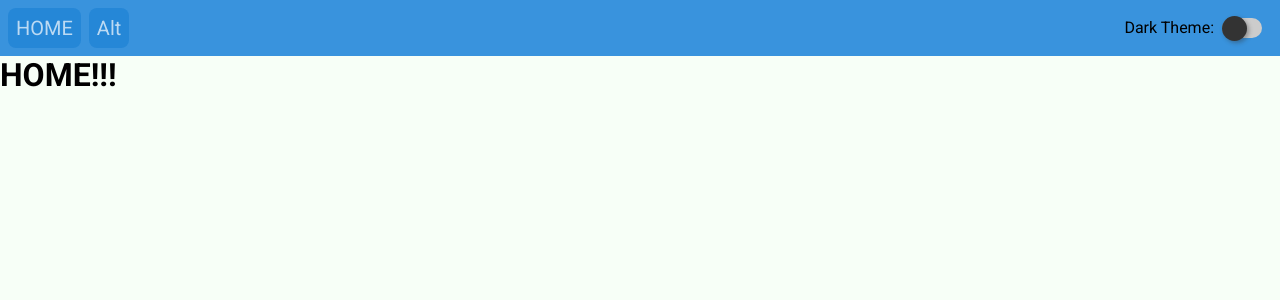
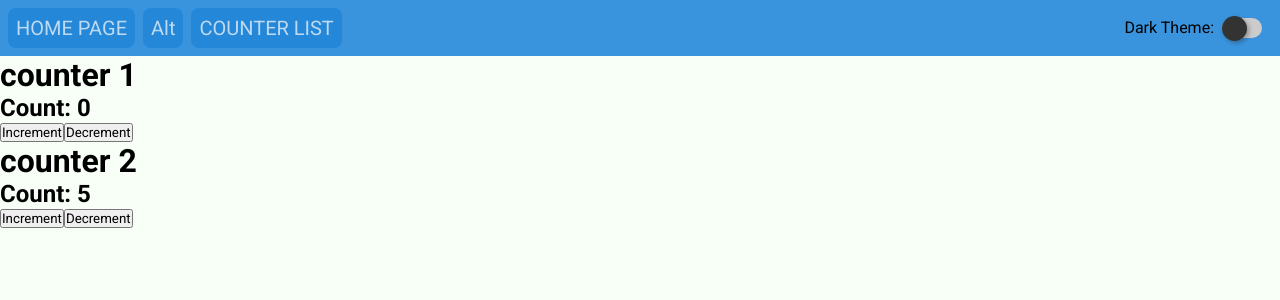
Before and after one commit to NoisyApple/react-review-expo, a React app: page /counters in a window 1280 px wide. Shown: the top 300 px of the page. Built offline with nearby package versions, Linux system fonts and the light colour scheme.

Commit message:
:sparkles: Counter component and counters page and route added.

```diff
--- a/src/Components/App.jsx
+++ b/src/Components/App.jsx
@@ -1,8 +1,12 @@
+import "./App.scss";
+
 import React from "react";
 import { useSelector } from "react-redux";
 import { BrowserRouter as Router, Route, Switch } from "react-router-dom";
+
 import Home from "./Home/Home";
 import NavBar from "./NavBar/NavBar";
+import CounterList from "./CounterList/CounterList";
 
 const darkThemeStyles = {
   backgroundColor: "#333333",
@@ -16,10 +20,13 @@ const App = () => {
     <Router>
       <NavBar />
       <div
-        className="app-container"
+        className="app__container"
         style={isDarkThemeEnabled ? darkThemeStyles : null}
       >
         <Switch>
+          <Route path="/counters">
+            <CounterList />
+          </Route>
           <Route path="/alt-path">
             <h1>Dark Theme: {isDarkThemeEnabled ? "true" : "false"}</h1>
           </Route>
--- /dev/null
+++ b/src/Components/App.scss
@@ -0,0 +1,6 @@
+.app {
+  &__container {
+    max-width: 90rem;
+    margin: 0 auto;
+  }
+}
--- /dev/null
+++ b/src/Components/Counter/Counter.jsx
@@ -0,0 +1,28 @@
+import React from "react";
+import { useDispatch, useSelector } from "react-redux";
+import { decrementCounter, incrementCounter } from "../../Store/counterSlice";
+
+const Counter = ({ id }) => {
+  const count = useSelector((store) => store.counter.counters[id].value);
+  const title = useSelector((store) => store.counter.counters[id].title);
+  const dispatch = useDispatch();
+
+  const handleIncrement = () => {
+    dispatch(incrementCounter(id));
+  };
+
+  const handleDecrement = () => {
+    dispatch(decrementCounter(id));
+  };
+
+  return (
+    <div>
+      <h1>{title}</h1>
+      <h2>Count: {count}</h2>
+      <button onClick={handleIncrement}>Increment</button>
+      <button onClick={handleDecrement}>Decrement</button>
+    </div>
+  );
+};
+
+export default Counter;
--- /dev/null
+++ b/src/Components/CounterList/CounterList.jsx
@@ -0,0 +1,19 @@
+import React from "react";
+import { useSelector } from "react-redux";
+import Counter from "../Counter/Counter";
+
+const CounterList = () => {
+  const counters = useSelector((state) => state.counter.counters);
+
+  return (
+    <div className="counter-list">
+      {Object.keys(counters).map((key) => {
+        const { value } = counters[key];
+
+        return <Counter key={key} id={key} startValue={value} />;
+      })}
+    </div>
+  );
+};
+
+export default CounterList;
--- a/src/Components/NavBar/NavBar.jsx
+++ b/src/Components/NavBar/NavBar.jsx
@@ -5,7 +5,7 @@ import { Link } from "react-router-dom";
 import { useDispatch } from "react-redux";
 
 import Switch from "../Switch/Switch";
-import { toggleDarkTheme } from "../../Store/darkThemeSlice";
+import { setDarkTheme } from "../../Store/darkThemeSlice";
 
 const NavBar = () => {
   const dispatch = useDispatch();
@@ -15,7 +15,7 @@ const NavBar = () => {
       <ul className="nav-bar__list">
         <li className="nav-bar__list-item">
           <Link className="nav-bar__list-item-link" to="/">
-            HOME
+            HOME PAGE
           </Link>
         </li>
         <li className="nav-bar__list-item">
@@ -23,11 +23,16 @@ const NavBar = () => {
             Alt
           </Link>
         </li>
+        <li className="nav-bar__list-item">
+          <Link className="nav-bar__list-item-link" to="/counters">
+            COUNTER LIST
+          </Link>
+        </li>
         <div className="nav-bar__dark-theme-switch-container">
           <p className="nav-bar__dark-theme-switch-label">Dark Theme: </p>
           <Switch
-            onChange={() => {
-              dispatch(toggleDarkTheme());
+            onChange={(e) => {
+              dispatch(setDarkTheme(e.target.checked));
             }}
           />
         </div>
--- a/src/Components/Switch/Switch.jsx
+++ b/src/Components/Switch/Switch.jsx
@@ -3,16 +3,16 @@ import "./Switch.scss";
 import React from "react";
 
 const Switch = ({ onChange }) => {
-  const handleOnChange = () => {
+  const handleOnChange = (e) => {
     if (onChange) {
-      onChange();
+      onChange(e);
     }
   };
 
   return (
     <label className="switch">
       <input
-        onChange={handleOnChange}
+        onChange={(e) => handleOnChange(e)}
         className="switch__checkbox"
         type="checkbox"
       />
--- /dev/null
+++ b/src/Store/counterSlice.js
@@ -0,0 +1,27 @@
+import { createSlice } from "@reduxjs/toolkit";
+
+export const counterSlice = createSlice({
+  name: "counter",
+  initialState: {
+    counters: {
+      c1: { title: "counter 1", value: 0 },
+      c2: { title: "counter 2", value: 5 },
+    },
+  },
+  reducers: {
+    incrementCounter: (state, action) => {
+      state.counters[action.payload].value += 1;
+    },
+    decrementCounter: (state, action) => {
+      state.counters[action.payload].value -= 1;
+    },
+    deleteCounter: (state, action) => {
+      delete state.counters[action.payload];
+    },
+  },
+});
+
+export const { incrementCounter, decrementCounter, deleteCounter } =
+  counterSlice.actions;
+
+export default counterSlice.reducer;
--- a/src/Store/darkThemeSlice.js
+++ b/src/Store/darkThemeSlice.js
@@ -9,9 +9,12 @@ export const darkThemeSlice = createSlice({
     toggleDarkTheme: (state) => {
       state.isEnabled = !state.isEnabled;
     },
+    setDarkTheme: (state, action) => {
+      state.isEnabled = action.payload;
+    },
   },
 });
 
-export const { toggleDarkTheme } = darkThemeSlice.actions;
+export const { toggleDarkTheme, setDarkTheme } = darkThemeSlice.actions;
 
 export default darkThemeSlice.reducer;
--- a/src/Store/store.js
+++ b/src/Store/store.js
@@ -1,8 +1,10 @@
 import { configureStore } from "@reduxjs/toolkit";
 import darkThemeReducer from "./darkThemeSlice";
+import counterReducer from "./counterSlice";
 
 export default configureStore({
   reducer: {
     darkTheme: darkThemeReducer,
+    counter: counterReducer,
   },
 });
```
